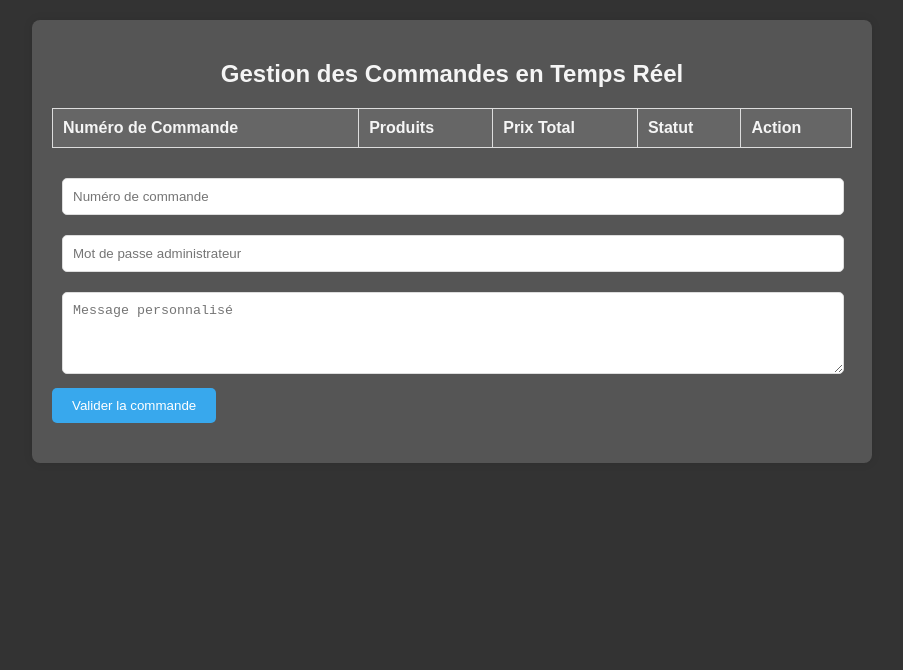
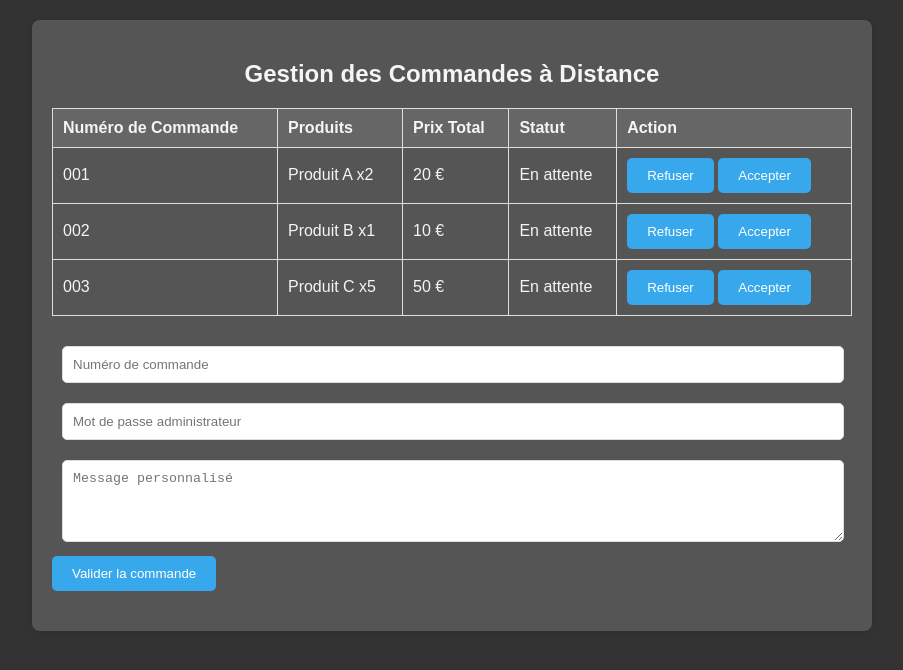
Before and after one commit to HamidBouchra/ADVshop, a plain HTML site: page template/panel.html in a window 1280 px wide. Shown: the whole page, without its empty margins (188-1091 px from the left). Drawn offline with Linux system fonts and the light colour scheme.

Commit message:
Update panel.html

```diff
--- a/template/panel.html
+++ b/template/panel.html
@@ -3,7 +3,7 @@
 <head>
     <meta charset="UTF-8">
     <meta name="viewport" content="width=device-width, initial-scale=1.0">
-    <title>Panel de Gestion des Commandes en Temps Réel</title>
+    <title>Panel de Gestion des Commandes à Distance</title>
     <style>
         body {
             font-family: Arial, sans-serif;
@@ -76,7 +76,7 @@
 <body>
 
 <div class="panel">
-    <h2>Gestion des Commandes en Temps Réel</h2>
+    <h2>Gestion des Commandes à Distance</h2>
 
     <table id="orders-table">
         <thead>
@@ -104,9 +104,15 @@
 </div>
 
 <script>
-    let orders = [];
-    const correctPassword = 'monmotdepasse';  // Set your password here
+    let orders = [
+        { orderNumber: '001', cart: [{ name: 'Produit A', quantity: 2 }], totalPrice: 20, status: 'En attente' },
+        { orderNumber: '002', cart: [{ name: 'Produit B', quantity: 1 }], totalPrice: 10, status: 'En attente' },
+        { orderNumber: '003', cart: [{ name: 'Produit C', quantity: 5 }], totalPrice: 50, status: 'En attente' }
+    ];
 
+    const correctPassword = 'tonmotdepasse';  // Change this to your desired password
+
+    // Function to load orders in the table
     function loadOrders() {
         const tableBody = document.querySelector('#orders-table tbody');
         tableBody.innerHTML = '';  // Clear the table
@@ -122,7 +128,7 @@
                 <td>${order.orderNumber}</td>
                 <td>${productsDetails}</td>
                 <td>${order.totalPrice} €</td>
-                <td>${order.status || 'En attente'}</td>
+                <td>${order.status}</td>
                 <td>
                     <button onclick="deleteOrder(${orderIndex})">Refuser</button>
                     <button onclick="acceptOrder(${orderIndex})">Accepter</button>
@@ -132,6 +138,7 @@
         });
     }
 
+    // Function to validate an order
     function validateOrder() {
         const orderNumber = document.getElementById('orderNumber').value;
         const password = document.getElementById('adminPassword').value;
@@ -144,7 +151,6 @@
             if (order) {
                 order.status = 'Validée';
                 order.customMessage = customMessage;
-                localStorage.setItem('orders', JSON.stringify(orders));
                 messageElement.textContent = `Commande ${orderNumber} validée avec succès !`;
                 messageElement.className = 'message success';
                 loadOrders();
@@ -158,35 +164,20 @@
         }
     }
 
+    // Function to reject an order
     function deleteOrder(orderIndex) {
         orders.splice(orderIndex, 1);
-        localStorage.setItem('orders', JSON.stringify(orders));
         loadOrders();  // Reload the orders
     }
 
+    // Function to accept an order
     function acceptOrder(orderIndex) {
         orders[orderIndex].status = 'Acceptée';
-        localStorage.setItem('orders', JSON.stringify(orders));
         loadOrders();  // Reload the orders
     }
 
-    function updateOrdersRealTime() {
-        setInterval(() => {
-            // Simulate real-time data fetching
-            // In a real-world case, this should use WebSockets or an API call to get the new data
-            const newOrders = JSON.parse(localStorage.getItem('orders')) || [];
-            if (newOrders.length !== orders.length) {
-                orders = newOrders;
-                loadOrders();
-            }
-        }, 5000); // Update every 5 seconds
-    }
-
-    window.onload = () => {
-        orders = JSON.parse(localStorage.getItem('orders')) || [];
-        loadOrders();
-        updateOrdersRealTime();
-    };
+    // Load orders on page load
+    window.onload = loadOrders;
 </script>
 
 </body>
```
